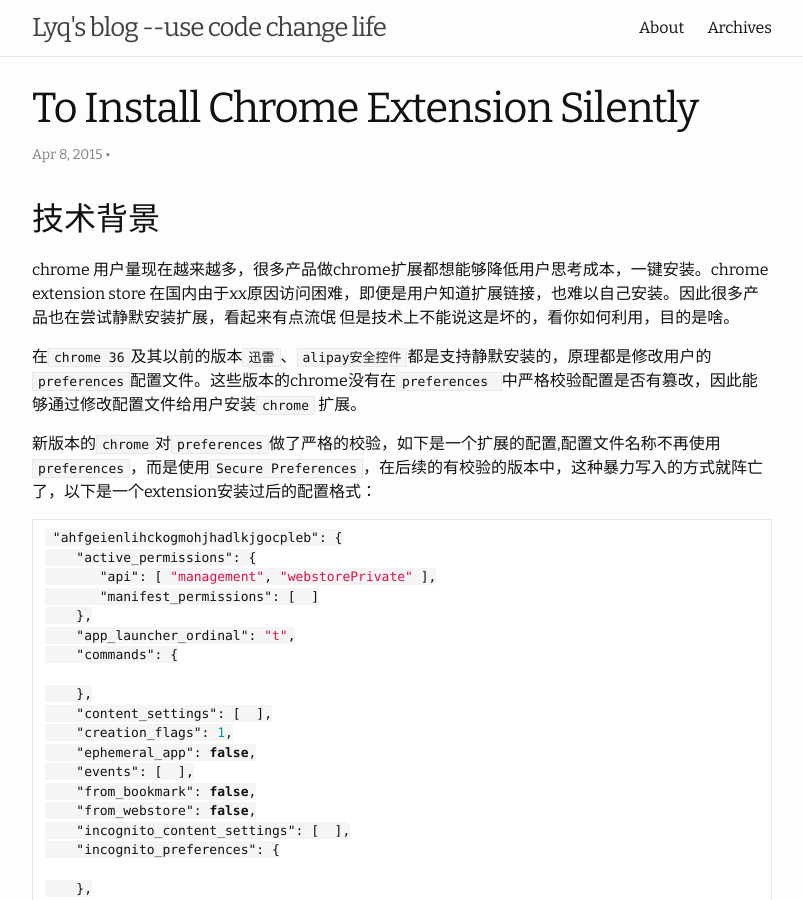
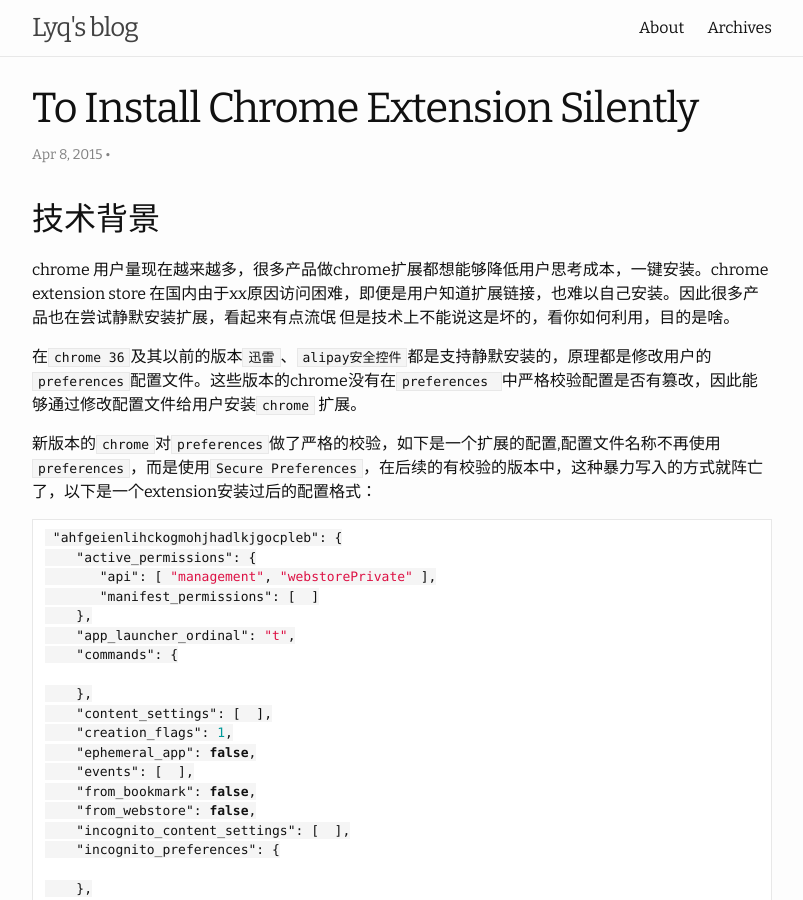
Before and after one commit to Lyq1st/blog, a Jekyll site: the page built from index.html, in a window 1280 px wide and 900 px high. Shown: the whole window, without its empty margins (238-1041 px from the left). Built offline with Jekyll 4.4.1, drawn with Linux system fonts in a browser that asks for light colours; Markdown is read by kramdown in place of the engine named in the settings; the list of posts is cut into pages by our own code.

Commit message:
add title_content

```diff
--- a/_config.yml
+++ b/_config.yml
@@ -1,5 +1,6 @@
 # Site settings
-title: Lyq's blog --use code change life
+title: Lyq's blog
+title_content: use code change life
 author: Lyq
 email: iamlyq4pub@gmail.com
 description: Blog for hackers.
@@ -16,10 +17,10 @@ exclude:
 
 # Social media
 twitter_username:
-twitter_image: http://blog.droid-sec.com/images/about/Super-Hexagon.png
+twitter_image:
 github_username: Lyq1st
-facebook_app_id: 0000000
-facebook_image: http://blog.droid-sec.com/images/about/Super-Hexagon.png
+facebook_app_id:
+facebook_image:
 google_analytics_id: UA-61677671-1
 
 # Plugins
--- a/_includes/head.html
+++ b/_includes/head.html
@@ -3,7 +3,7 @@
   <meta http-equiv="X-UA-Compatible" content="IE=edge">
   <meta name="viewport" content="width=device-width, initial-scale=1">
 
-  {% capture title %}{% if page.title %}{{ page.title }}{% else %}{{ site.title }}{% endif %}{% endcapture %}
+  {% capture title %}{% if page.title %}{{ page.title }}{% else %}{{ site.title_content }}{% endif %}{% endcapture %}
   {% capture canonical %}{{ page.url | replace:'index.html','' | prepend: site.baseurl | prepend: site.url }}{% endcapture %}
   {% capture description %}{% if page.description %}{{ page.description }}{% else %}{{ site.description }}{% endif %}{% endcapture %}
   <title>{{ title }}</title>
```
